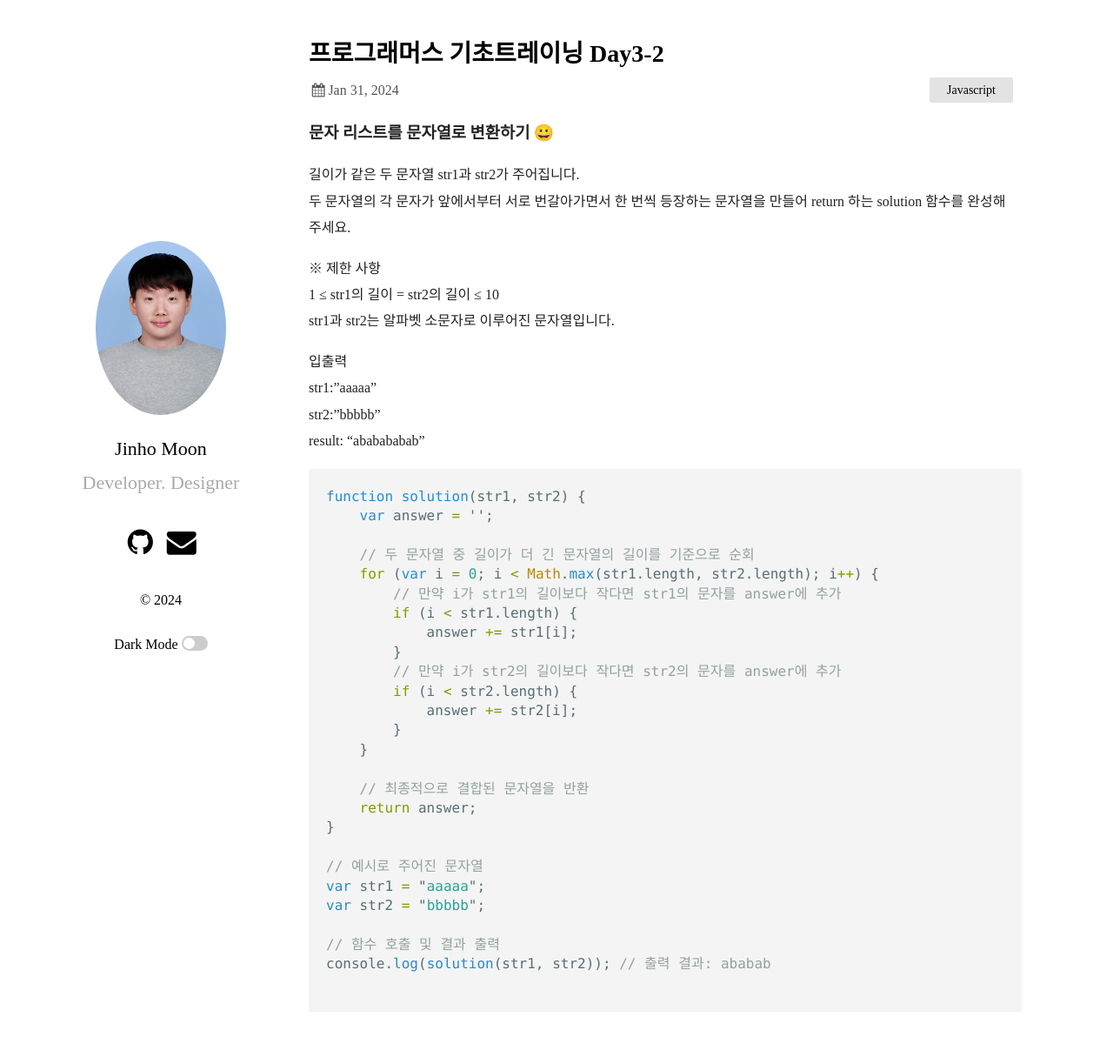
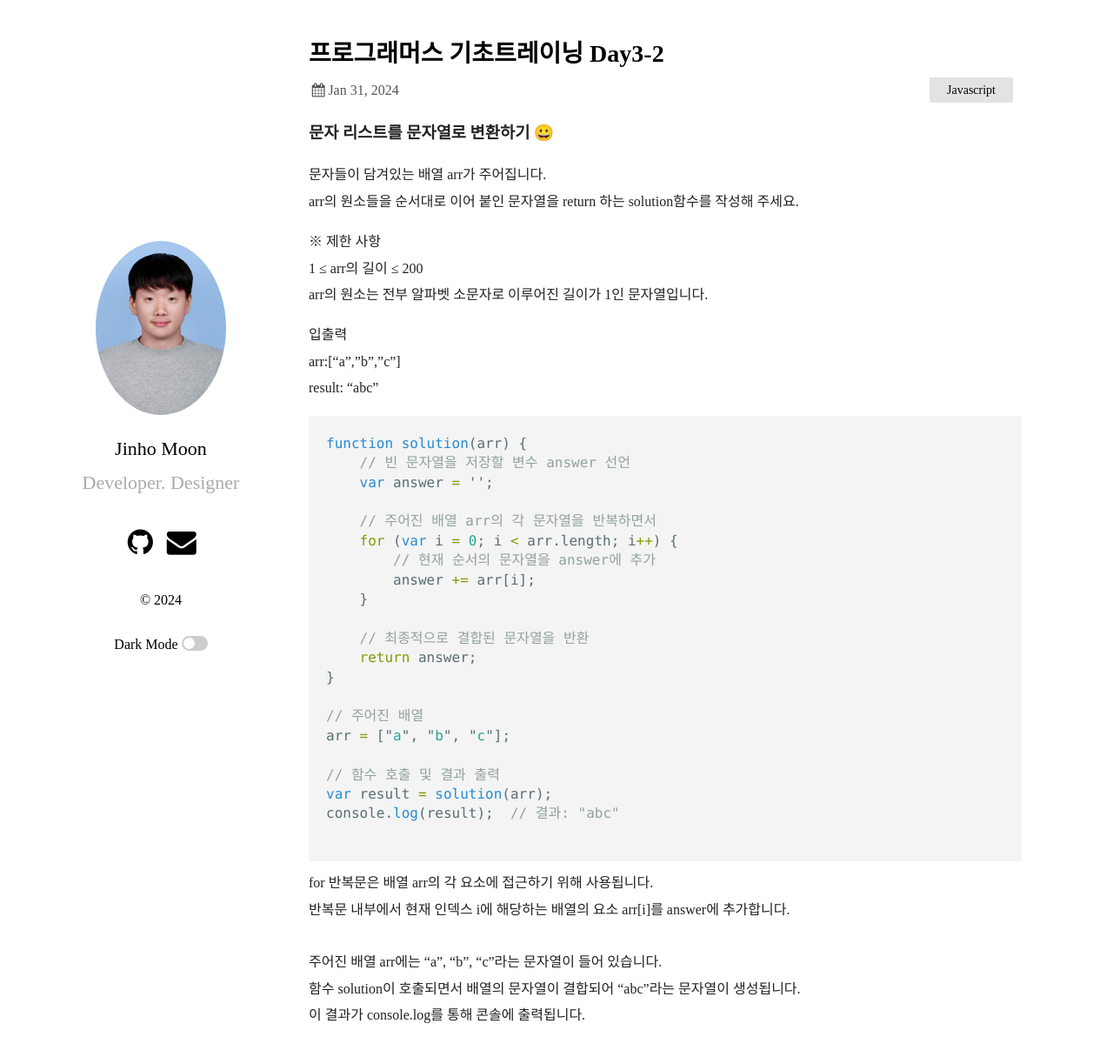
Before and after one commit to jinhomun/jinhomun.github.io, a Jekyll site: the page built from _posts/2024-01-31-문자 리스트를 문자열로 변환하기.markdown, in a window 1280 px wide and 1228 px high. Shown: the top 1215 px of the window at 87% size. Built offline with Jekyll 4.4.1, drawn with Linux system fonts in a browser that asks for light colours; some web fonts are replaced.

Commit message:
2024-01-31

````diff
--- a/_posts/2024-01-31-문자 리스트를 문자열로 변환하기.markdown
+++ b/_posts/2024-01-31-문자 리스트를 문자열로 변환하기.markdown
@@ -6,43 +6,44 @@ categories: Javascript
 ---
 ### 문자 리스트를 문자열로 변환하기 😀
 
-길이가 같은 두 문자열 str1과 str2가 주어집니다.<br>
-두 문자열의 각 문자가 앞에서부터 서로 번갈아가면서 한 번씩 등장하는 문자열을 만들어 return 하는 solution 함수를 완성해 주세요.<br>
+문자들이 담겨있는 배열 arr가 주어집니다. <br>
+arr의 원소들을 순서대로 이어 붙인 문자열을 return 하는 solution함수를 작성해 주세요.<br>
 
 ※ 제한 사항<br>
-1 ≤ str1의 길이 = str2의 길이 ≤ 10<br>
-str1과 str2는 알파벳 소문자로 이루어진 문자열입니다.<br>
+1 ≤ arr의 길이 ≤ 200<br>
+arr의 원소는 전부 알파벳 소문자로 이루어진 길이가 1인 문자열입니다.<br>
+
 
 입출력 <br>
-str1:"aaaaa"<br>
-str2:"bbbbb"<br>
-result: "ababababab"<br>
+arr:["a","b","c"]<br>
+result: "abc"<br>
 
 ```javascript
-function solution(str1, str2) {
+function solution(arr) {
+    // 빈 문자열을 저장할 변수 answer 선언
     var answer = '';
 
-    // 두 문자열 중 길이가 더 긴 문자열의 길이를 기준으로 순회
-    for (var i = 0; i < Math.max(str1.length, str2.length); i++) {
-        // 만약 i가 str1의 길이보다 작다면 str1의 문자를 answer에 추가
-        if (i < str1.length) {
-            answer += str1[i];
-        }
-        // 만약 i가 str2의 길이보다 작다면 str2의 문자를 answer에 추가
-        if (i < str2.length) {
-            answer += str2[i];
-        }
+    // 주어진 배열 arr의 각 문자열을 반복하면서
+    for (var i = 0; i < arr.length; i++) {
+        // 현재 순서의 문자열을 answer에 추가
+        answer += arr[i];
     }
 
     // 최종적으로 결합된 문자열을 반환
     return answer;
 }
 
-// 예시로 주어진 문자열
-var str1 = "aaaaa";
-var str2 = "bbbbb";
+// 주어진 배열
+arr = ["a", "b", "c"];
 
 // 함수 호출 및 결과 출력
-console.log(solution(str1, str2)); // 출력 결과: ababab
+var result = solution(arr);
+console.log(result);  // 결과: "abc"
 
 ```
+for 반복문은 배열 arr의 각 요소에 접근하기 위해 사용됩니다.<br>
+반복문 내부에서 현재 인덱스 i에 해당하는 배열의 요소 arr[i]를 answer에 추가합니다.<br>
+<br>
+주어진 배열 arr에는 "a", "b", "c"라는 문자열이 들어 있습니다.<br>
+함수 solution이 호출되면서 배열의 문자열이 결합되어 "abc"라는 문자열이 생성됩니다.<br>
+이 결과가 console.log를 통해 콘솔에 출력됩니다.<br>
````
Also changed, not shown: _posts/2024-01-31-더 크게 합치기.markdown (added, +49 -0 lines), _posts/2024-01-31-두 수의 연산값 비교하기.markdown (added, +58 -0 lines), _posts/2024-01-31-문자열 곱하기.markdown (added, +37 -0 lines).
